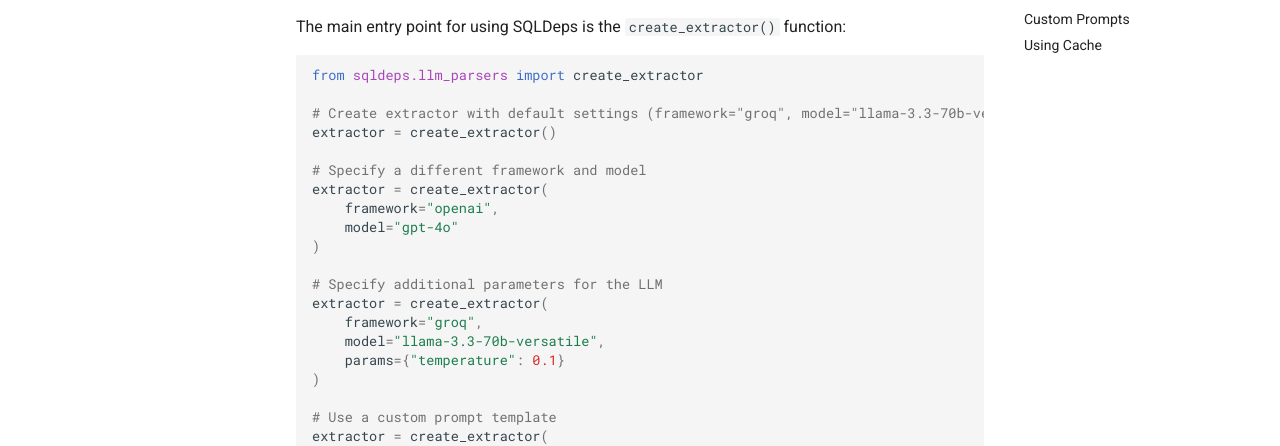
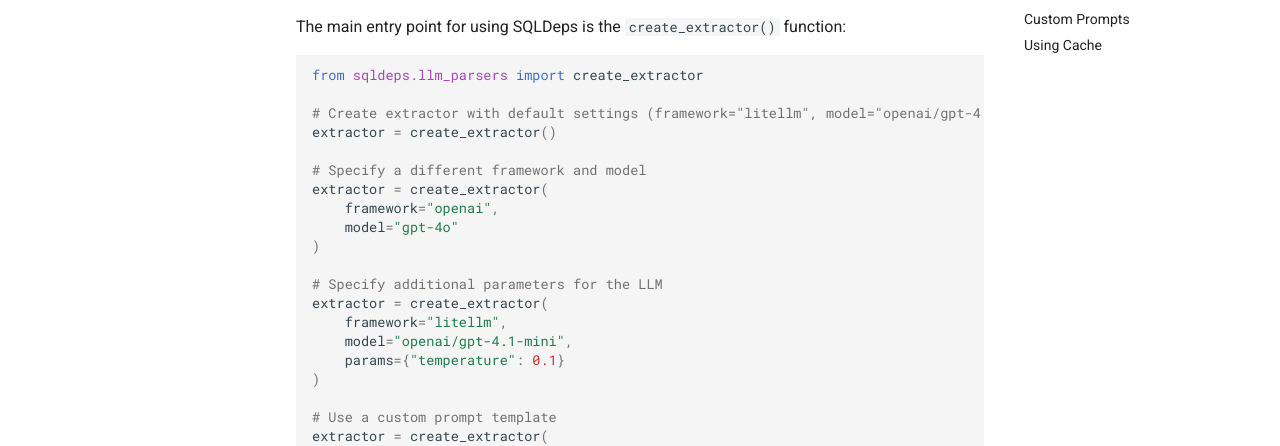
Before and after one commit to glue-lab/sqldeps, an MkDocs documentation site: the page built from docs/user-guide/api-usage.md, in a window 1280 px wide and 900 px high. Shown: the part 356-802 px from the top of the window. Built offline with MkDocs 1.6.1 and Material for MkDocs 9.7.7, drawn with Linux system fonts in a browser that asks for light colours; comment, search, counter and statistics services are not loaded.

Commit message:
Update docs

````diff
--- a/docs/user-guide/api-usage.md
+++ b/docs/user-guide/api-usage.md
@@ -9,7 +9,7 @@ The main entry point for using SQLDeps is the `create_extractor()` function:
 ```python
 from sqldeps.llm_parsers import create_extractor
 
-# Create extractor with default settings (framework="groq", model="llama-3.3-70b-versatile")
+# Create extractor with default settings (framework="litellm", model="openai/gpt-4.1")
 extractor = create_extractor()
 
 # Specify a different framework and model
@@ -20,8 +20,8 @@ extractor = create_extractor(
 
 # Specify additional parameters for the LLM
 extractor = create_extractor(
-    framework="groq",
-    model="llama-3.3-70b-versatile",
+    framework="litellm",
+    model="openai/gpt-4.1-mini",
     params={"temperature": 0.1}
 )
 
````
Also changed, not shown: CONTRIBUTING.md (+1 -0 lines), README.md (+6 -6 lines), docs/getting-started/installation.md (+2 -1 lines), docs/getting-started/quick-start.md (+2 -2 lines), docs/index.md (+1 -1 lines), docs/user-guide/cli-usage.md (+3 -3 lines).
